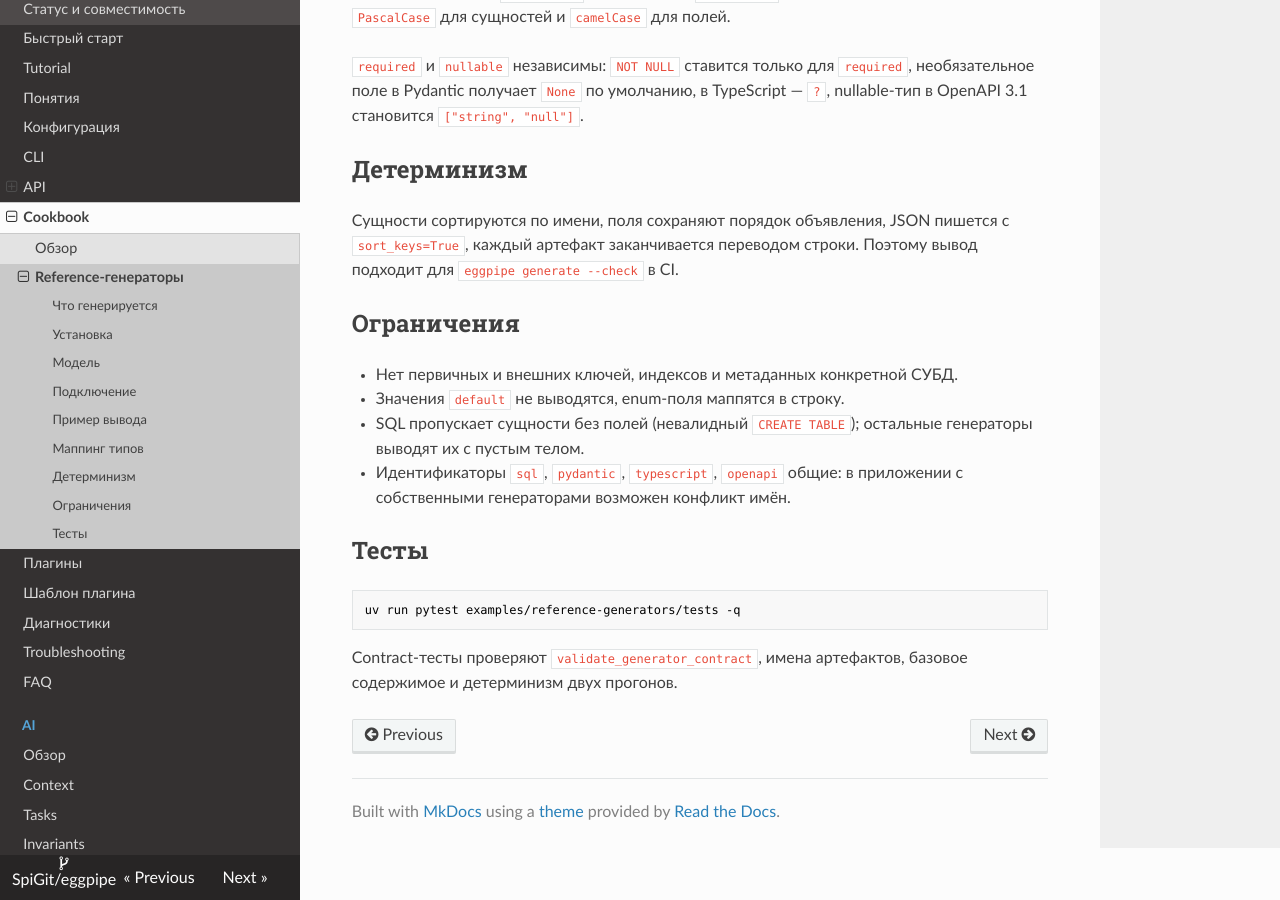
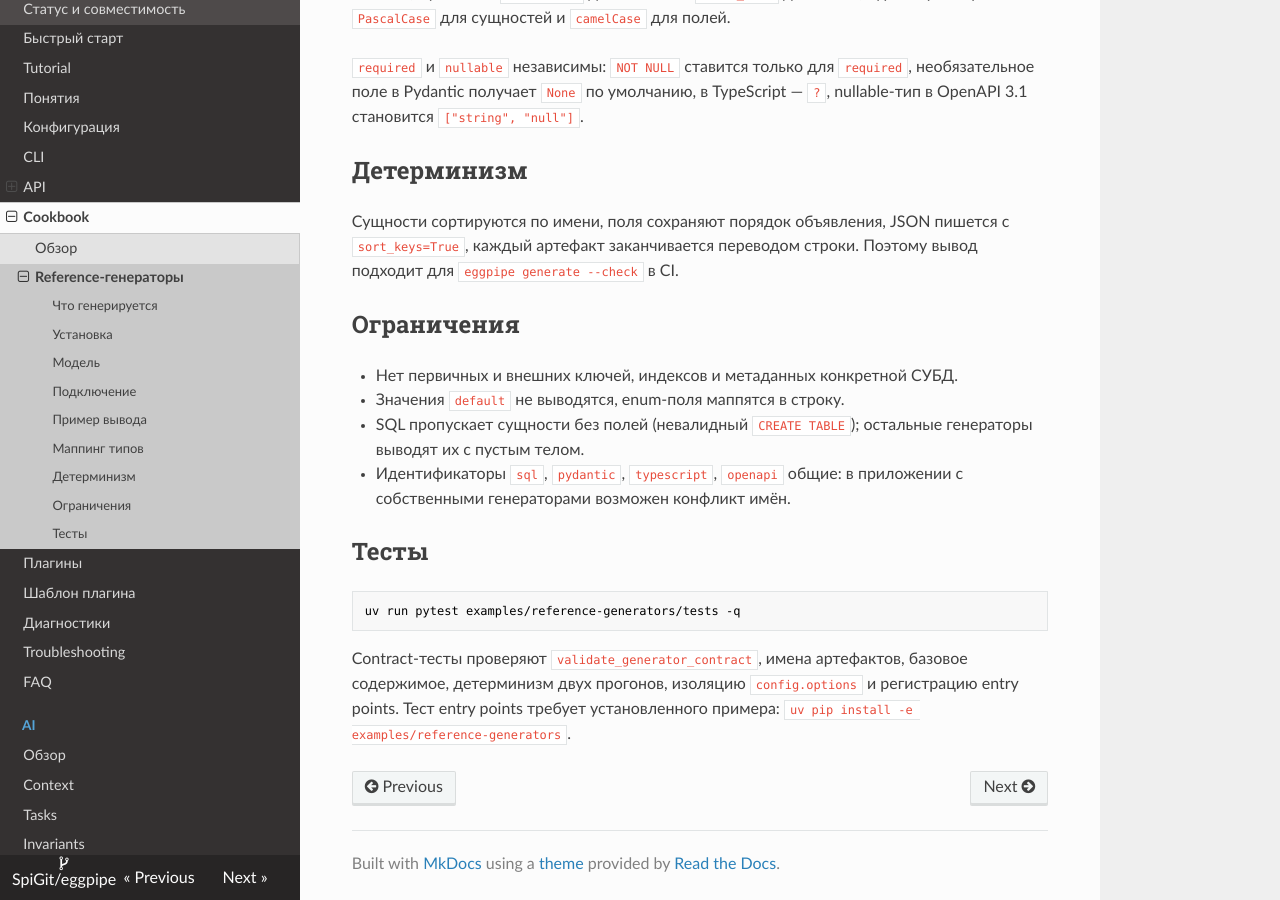
Before and after one commit to SpiGit/eggpipe, an MkDocs documentation site: the page built from docs/user/cookbook/reference-generators.md, in a window 1280 px wide and 900 px high, scrolled down 3140 px. Built offline with MkDocs 1.6.1, drawn with Linux system fonts in a browser that asks for light colours; nearby versions of some CDN libraries; some of the changed text lies outside the part shown.

Commit message:
fix: close reference example review findings
- remove stale 0.3.2 note from cookbook
- assert no loader issues in entry point test
- document new example tests and required install

````diff
--- a/docs/user/cookbook/reference-generators.md
+++ b/docs/user/cookbook/reference-generators.md
@@ -16,7 +16,7 @@ TypeScript и OpenAPI 3.1. Один и тот же `ModelSlice` превраща
 | `openapi` | `openapi.json` | OpenAPI 3.1, `components.schemas` |
 
 Все генераторы объявлены как `@generator(...)`; `output_scope` по умолчанию —
-`model`, поэтому пример работает и на eggpipe 0.3.2. Генераторы возвращают
+`model`. Пример требует eggpipe 0.4 и выше: contract-тесты проверяют `output_scope`. Генераторы возвращают
 `list[Artifact]` и не пишут файлы сами — записью занимается ядро.
 
 ## Установка
@@ -180,4 +180,6 @@ uv run pytest examples/reference-generators/tests -q
 ```
 
 Contract-тесты проверяют `validate_generator_contract`, имена артефактов, базовое
-содержимое и детерминизм двух прогонов.
+содержимое, детерминизм двух прогонов, изоляцию `config.options` и регистрацию entry
+points. Тест entry points требует установленного примера:
+`uv pip install -e examples/reference-generators`.
````
Also changed, not shown: examples/reference-generators/README.md (+3 -1 lines), 1 other file.
